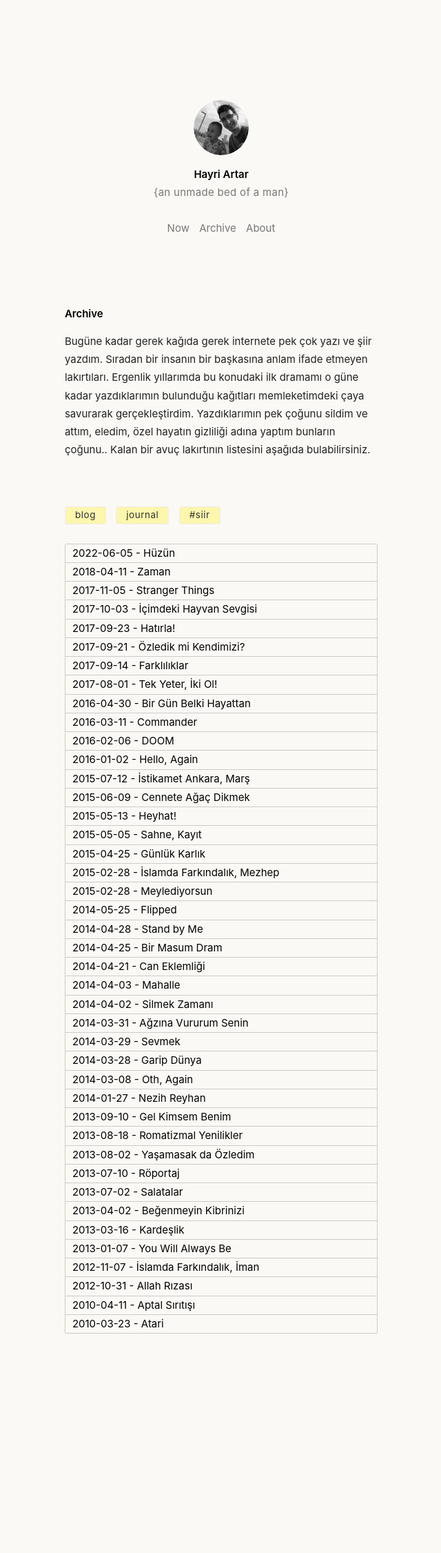
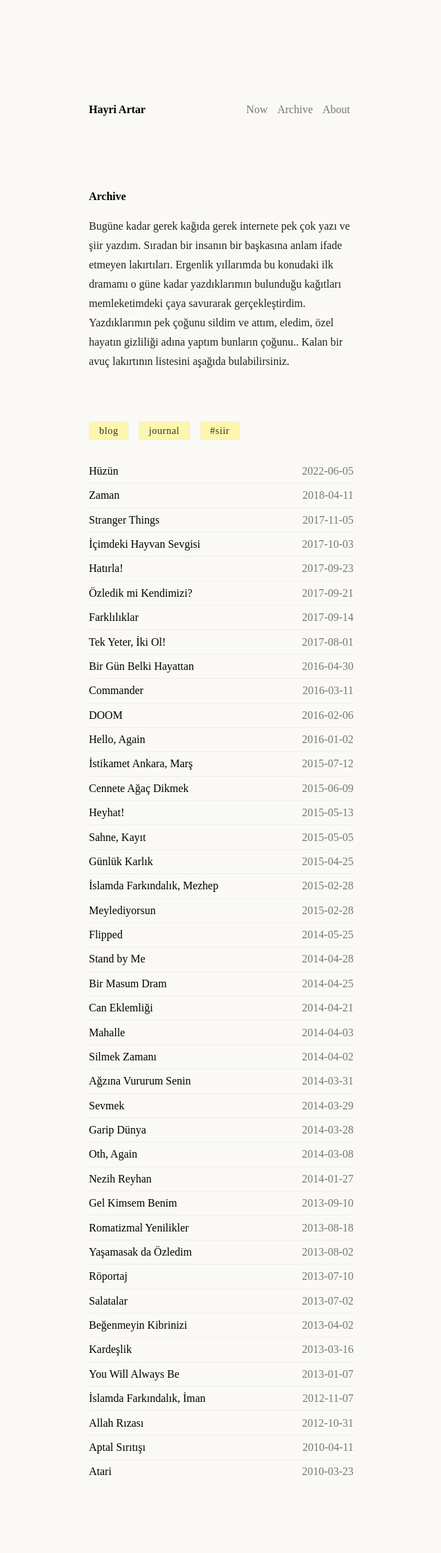
Before and after one commit to hayriartar/hayriartar.github.io, a Jekyll site: the page built from archive/index.html, in a window 1280 px wide. Shown: the whole page at 69% size, without its empty margins (319-959 px from the left). Built offline with Jekyll 4.4.1, drawn with Linux system fonts in a browser that asks for light colours; before the commit the page ends 2027 px from its top, so only the background shows below that.

Commit message:
some css changes

```diff
--- a/_includes/navbar.html
+++ b/_includes/navbar.html
@@ -1,4 +1,4 @@
-<div class="navbar">
+<div class="navbar" id="nav-menu">
   <a href="{{ '/now/' | relative_url }}">Now</a>
   <a href="{{ '/archive/' | relative_url }}">Archive</a>
   <a href="{{ '/about/' | relative_url }}">About</a>
--- a/_layouts/default.html
+++ b/_layouts/default.html
@@ -7,14 +7,29 @@
   <link rel="stylesheet" href="{{ '/assets/css/custom.css' | relative_url }}">
 </head>
 <body>
+
+
+
 <header>
-<img src="{{ '/assets/images/avatar.png' | relative_url }}" class="site-logo" alt="logo">
+
 <div class="baslik">
   <a href="{{ '/' | relative_url }}">{{ site.title }}</a>
 </div>
-<p class="motto">{an unmade bed of a man}</p>
+<button class="menu-toggle" onclick="document.getElementById('drawer').classList.toggle('open')">☰</button>
+
+
+{% include navbar.html %}
+
+
+
+</header>
+
+<div class="drawer-overlay" onclick="document.getElementById('drawer').classList.remove('open')"></div>
+
+<div id="drawer" class="drawer">
+  <button class="drawer-close" onclick="document.getElementById('drawer').classList.remove('open')">✕</button>
   {% include navbar.html %}
-</header>
+</div>
 
 <main>
   {{ content }}
--- a/archive/index.html
+++ b/archive/index.html
@@ -27,7 +27,12 @@
 
     {% assign posts = year.items | sort: "date" | reverse %}
 	 {% for post in posts %}
-      <li><a href="{{ post.url | relative_url }}">{{ post.date | date: "%Y-%m-%d" }}{% unless post.title == "" %} - {{ post.title }}{% endunless %}</a></li>
+     <li>
+  <a href="{{ post.url | relative_url }}" class="archive-link">
+    <span class="archive-title">{% unless post.title == "" %}{{ post.title }}{% endunless %}</span>
+    <span class="archive-date">{{ post.date | date: "%Y-%m-%d" }}</span>
+  </a>
+</li>
     {% endfor %}
 
 {% endfor %}
--- a/assets/css/custom.css
+++ b/assets/css/custom.css
@@ -1,4 +1,4 @@
-html { overflow-y: scroll; font-size: 15px;}
+html { overflow-y: scroll; font-size: 16px;}
 html, body { background-color: #faf9f5; }
 
 
@@ -70,8 +70,8 @@
   max-width: min(48ch, 90vw);
   margin: 0 auto;
   color: #222;
-  font-family: -apple-system, BlinkMacSystemFont, "Segoe UI", Roboto, "Helvetica Neue", Arial, sans-serif;
-  ont-family: Georgia, serif;
+  ont-family: -apple-system, BlinkMacSystemFont, "Segoe UI", Roboto, "Helvetica Neue", Arial, sans-serif;
+  font-family: serif;
   font-size: 1rem;
   line-height: 1.75;
   font-weight: 400;
@@ -88,9 +88,9 @@
 body > header {
   margin-top:15vh;
   display: flex;
-  flex-direction: column;
-  align-items: center;
-  text-align: center;
+ flex-direction: row;
+  align-items: baseline;
+  justify-content: space-between;
 }
 
 .site-logo {
@@ -320,14 +320,10 @@
 .archive-list {
   margin-top: 2vh;
   padding:0;
-  adding-bottom: 10em;
   list-style: none;
-  border: 1px solid #ccc;
-  border-radius: 2px;
-  overflow: hidden;
-}
+  }
 
-.archive-list li { padding-left:10px; border-bottom: 1px solid #ccc;}
+.archive-list li { padding-bottom:.2em; padding-top:.2em; border-bottom: 1px solid #eee;}
 
 .archive-list li:last-child {  border-bottom: 0px; }
 
@@ -342,7 +338,18 @@
 
 .archive-list  a:hover {   }
 
+.archive-link {
+  display: flex;
+  justify-content: space-between;
+  align-items: baseline;
+  width: 100%;
+}
 
+.archive-date {
+  color: #777;
+  white-space: nowrap;
+  margin-left: 1em;
+}
 
 /* -------------------- ABOUT -------------------- */
 
@@ -427,6 +434,77 @@
   padding: 0.1em 0.25em;
 }
 
+
+.menu-toggle {
+  display: none;
+  background: none;
+  border: none;
+  font-size: 1.2rem;
+  cursor: pointer;
+  color: #222;
+}
+
+.drawer {
+  position: fixed;
+  top: 0;
+  right: -100%;
+  width: 75vw;
+  height: 100vh;
+  background: #fefefe;
+  z-index: 100;
+  padding: 2rem;
+  transition: right 0.3s ease;
+  display: flex;
+  flex-direction: column;
+}
+
+.drawer.open {
+ right: 0;
+}
+
+.drawer-overlay {
+  display: none;
+  position: fixed;
+  top: 0;
+  left: 0;
+  width: 100%;
+  height: 100%;
+  background: rgba(0,0,0,0.3);
+  z-index: 99;
+}
+
+.drawer.open + .drawer-overlay,
+.drawer-overlay:has(~ .drawer.open) {
+  display: block;
+}
+
+.drawer-close {
+  background: none;
+  border: none;
+  font-size: 1.2rem;
+  cursor: pointer;
+  align-self: flex-end;
+  margin-bottom: 2rem;
+  color: #222;
+}
+
+@media (max-width: 600px) {
+  .menu-toggle {
+    display: block;
+  }
+
+  .navbar {
+    display: none;
+  }
+}
+
+.drawer .navbar {
+  display: flex;
+  flex-direction: column;
+  gap: 1rem;
+}
+
+
 @media (max-width: 600px) {
   body {
     font-family: serif;
@@ -434,5 +512,7 @@
     max-width: 100%;
   }
 
-  .post-content img { max-width: 80vw; }
+.post-content img { max-width: 80vw; }
+
+
 }
```
